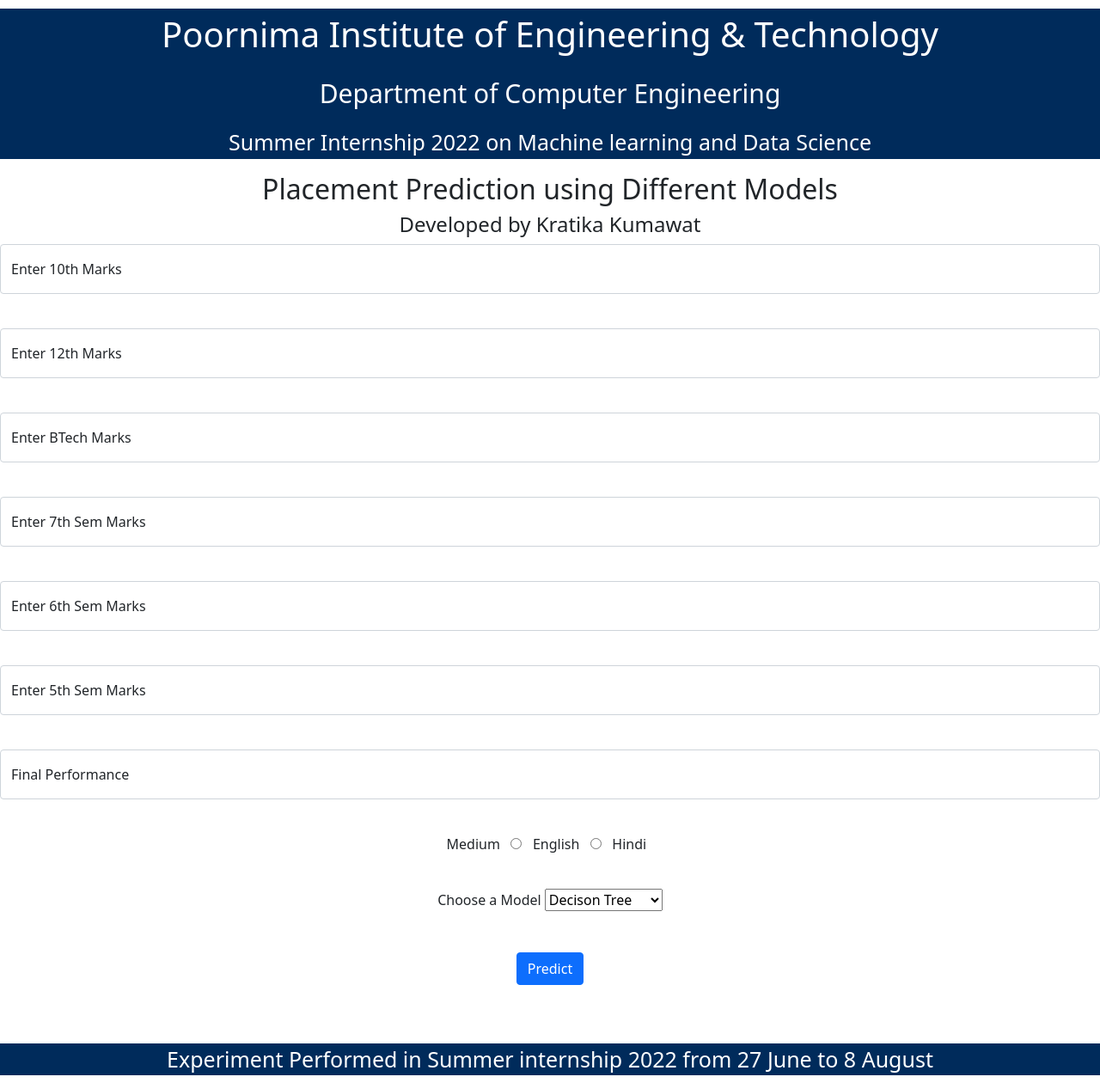
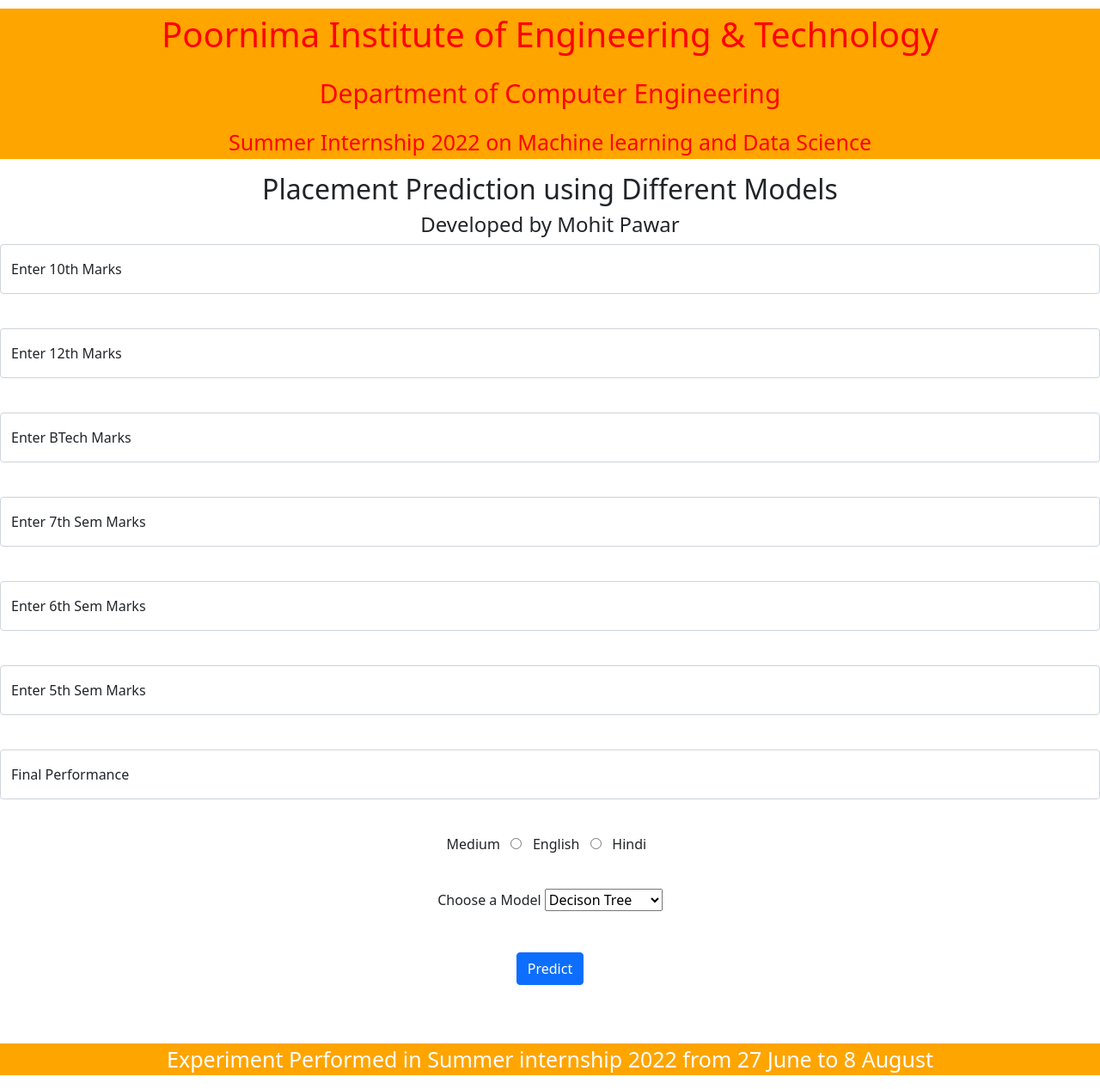
Before and after one commit to mohitpawar17/all-model-placement-analysis-project-6, a Flask app: page / in a window 1280 px wide. Shown: the whole page at 86% size. Run offline with Flask 2, Linux system fonts and the light colour scheme.

Commit message:
Update index.html

```diff
--- a/templates/index.html
+++ b/templates/index.html
@@ -3,7 +3,7 @@
 <html >
 <!--From https://codepen.io/frytyler/pen/EGdtg-->
 <head>
-<title>Placement Prediction</title>
+<title>Student Placement Prediction</title>
 <meta charset="UTF-8">
 
 <link href='https://fonts.googleapis.com/css?family=Open+Sans+Condensed:300' rel='stylesheet' type='text/css'>
@@ -22,20 +22,20 @@
 
 <body>
 
-<div class="" style="background-color:#002B5B;" >
+<div class="" style="background-color:orange;" >
 <div class="clearfix">
 
 <div class="col-md-12">
-<center><p style="font-size:40px;color:white;margin-top:10px;">Poornima Institute of Engineering & Technology</p></center>
-<center><p style="font-size:30px;color:white;margin-top:10px;">Department of Computer Engineering</p></center>
-<center><p style="font-size:25px;color:white;margin-top:10px;">Summer Internship 2022 on Machine learning and Data Science</p></center>
+<center><p style="font-size:40px;color:red;margin-top:10px;">Poornima Institute of Engineering & Technology</p></center>
+<center><p style="font-size:30px;color:red;margin-top:10px;">Department of Computer Engineering</p></center>
+<center><p style="font-size:25px;color:red;margin-top:10px;">Summer Internship 2022 on Machine learning and Data Science</p></center>
 </div>
 </div>
 </div>
 
 <div class="login">
 <h2 >Placement Prediction using Different Models</h2>
-<h4>Developed by Kratika Kumawat</h4>
+<h4>Developed by Mohit Pawar</h4>
 
 
 <!-- Main Input For Receiving Query to our ML -->
@@ -116,7 +116,7 @@
 
 </div>
 
-<div class="" style="background-color:#002B5B;" >
+<div class="" style="background-color:orange;" >
 <div class="clearfix">
 
 <div class="col-md-12">
```
